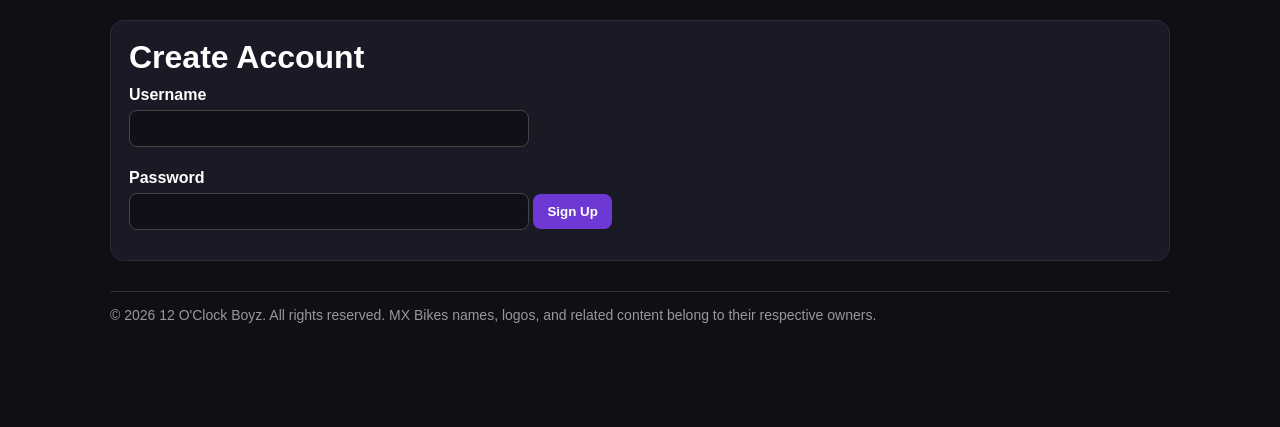
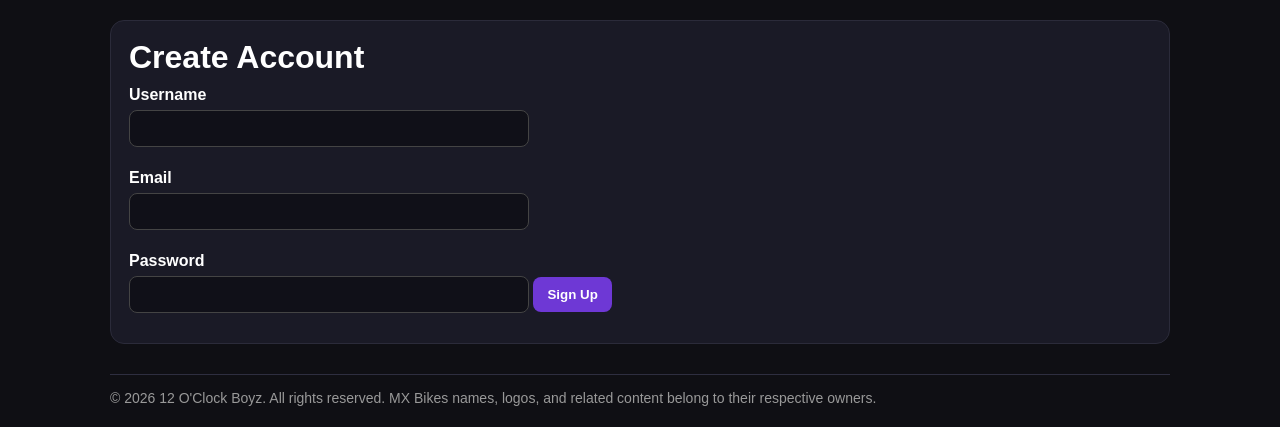
Before and after one commit to figjamfngaming-eng/12oclock-system, a Flask app: page /signup in a window 1280 px wide. Shown: the part 151-578 px from the top of the page. Run offline with Flask 3, Linux system fonts and the light colour scheme; some libraries are stand-ins or nearby versions.

Commit message:
signup.html

```diff
--- a/web/templates/signup.html
+++ b/web/templates/signup.html
@@ -8,6 +8,9 @@
         <label>Username</label>
         <input name="username" required>
 
+        <label>Email</label>
+        <input type="email" name="email" required>
+
         <label>Password</label>
         <input type="password" name="password" required>
 
```
